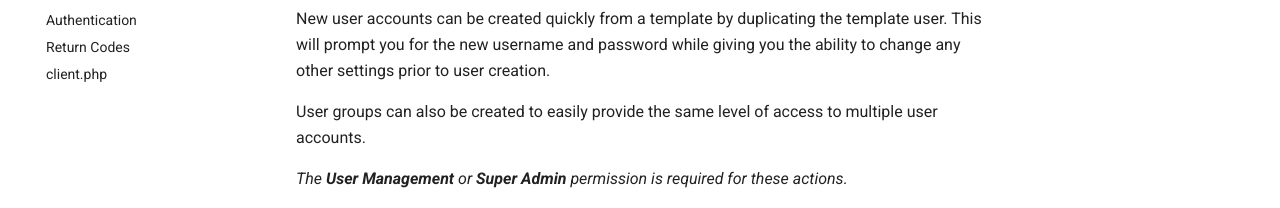
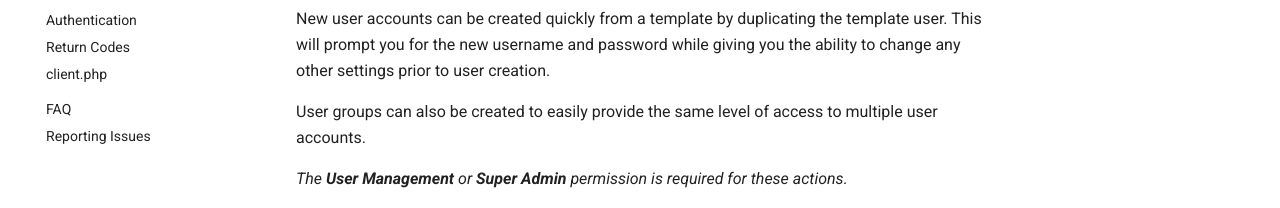
Before and after one commit to facileManager/facileManager-docs, an MkDocs documentation site: the page built from docs/admin/manage-users.md, in a window 1280 px wide and 900 px high, scrolled down 562 px. Shown: the part 689-897 px from the top of the window. Built offline with MkDocs 1.6.1 and Material for MkDocs 9.7.7, drawn with Linux system fonts in a browser that asks for light colours; comment, search, counter and statistics services are not loaded.

Commit message:
Update mkdocs.yml

````diff
--- a/mkdocs.yml
+++ b/mkdocs.yml
@@ -79,7 +79,8 @@ nav:
     - 'Authentication': api/auth.md
     - 'Return Codes': api/codes.md
     - 'client.php' : api/client.php.md
-  # - 'FAQ': main/faq.md
+  - 'FAQ': faq.md
+  - 'Reporting Issues': issues.md
 
 markdown_extensions:
   # Code highlighting in ``` ``` blocks, superseeds codehilite
````
